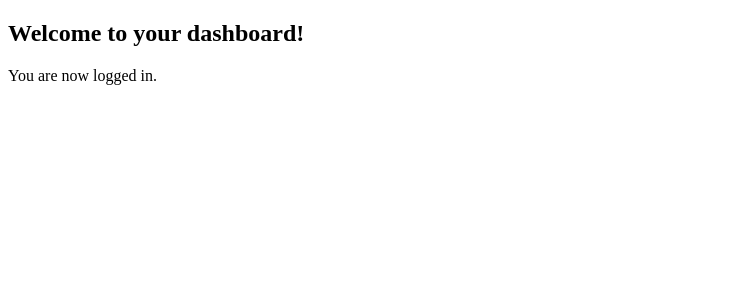
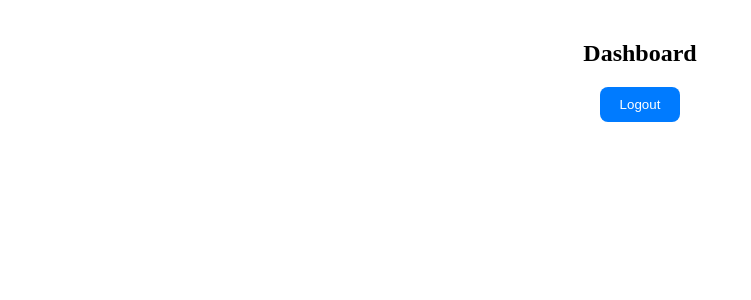
Before and after one commit to mouadelme/cs-4750-project, an Angular app: page /dashboard in a window 1280 px wide. Shown: the top 300 px of the page, without its empty margins (0-751 px from the left). Built offline with nearby package versions, Linux system fonts and the light colour scheme.

Commit message:
logout from dashboard added

```diff
--- a/src/app/dashboard/dashboard.component.css
+++ b/src/app/dashboard/dashboard.component.css
@@ -0,0 +1,17 @@
+.dashboard-container {
+    text-align: center;
+    margin-top: 40px;
+  }
+
+  button {
+    background-color: #007bff;
+    color: white;
+    padding: 10px 20px;
+    border: none;
+    border-radius: 8px;
+    cursor: pointer;
+  }
+
+  button:hover {
+    background-color: #0056b3;
+  }
--- a/src/app/dashboard/dashboard.component.html
+++ b/src/app/dashboard/dashboard.component.html
@@ -1,2 +1,5 @@
-<h2>Welcome to your dashboard!</h2>
-<p>You are now logged in.</p>
+<div class="dashboard-container">
+    <h2>Dashboard</h2>
+    <!-- Dashboard content goes here -->
+    <button (click)="logout()">Logout</button>
+</div>
--- a/src/app/dashboard/dashboard.component.ts
+++ b/src/app/dashboard/dashboard.component.ts
@@ -1,4 +1,5 @@
 import { Component } from '@angular/core';
+import { Router } from '@angular/router';
 
 @Component({
   selector: 'app-dashboard',
@@ -8,5 +9,9 @@ import { Component } from '@angular/core';
   styleUrl: './dashboard.component.css'
 })
 export class DashboardComponent {
+  constructor(private router: Router) {}
 
+  logout() {
+    this.router.navigate(['/login']);
+  }
 }
--- a/src/app/login/login.component.css
+++ b/src/app/login/login.component.css
@@ -27,11 +27,15 @@
   }
 
   .auth-form input {
+    display: block;
+    margin: 0 auto;
+    width: 80%;
     padding: 10px 14px;
     font-size: 16px;
     border-radius: 8px;
     transition: border-color 0.3s ease;
   }
+
 
   .auth-form input:focus {
     border-color: #007bff;
--- a/src/app/login/login.component.ts
+++ b/src/app/login/login.component.ts
@@ -44,7 +44,15 @@ export class LoginComponent {
         console.log('Login successful');
         this.router.navigate(['/dashboard']);
       },
-      error: err => console.error('Login failed', err)
+      error: err => {
+        if (err.status === 401) {
+          // Assuming a 401 error for incorrect credentials
+          alert("Incorrect password. Please try again.");
+        } else {
+          alert("Login failed. Please check your credentials and try again.");
+        }
+        console.error('Login failed', err);
+      }
     });
   }
 
@@ -65,7 +73,14 @@ export class LoginComponent {
         this.isLoginMode = true;
         this.login();
       },
-      error: err => console.error('Registration failed', err)
+      error: err => {
+        if (err.status === 409) {
+          alert("Username already exists. Please log in instead.");
+        } else {
+          alert("Registration failed. Please try again later.");
+        }
+        console.error('Registration failed', err);
+      }
     });
   }
 }
```
